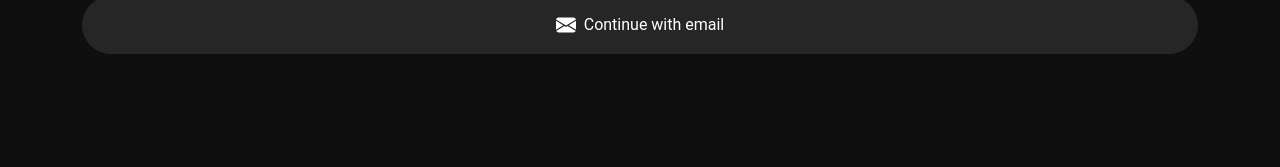
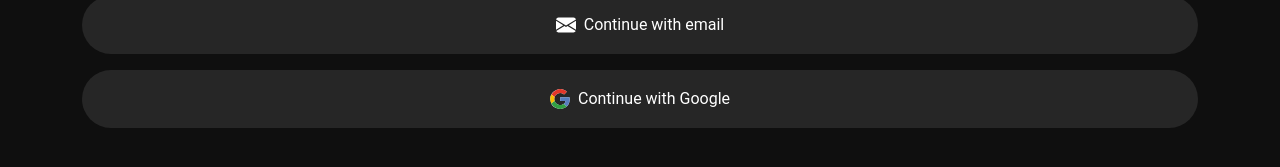
Before and after one commit to mfeke/streetfever, an Angular app: page / in a window 1280 px wide. Shown: the part 405-572 px from the top of the page. Built offline with nearby package versions, Linux system fonts and the light colour scheme; no server answers.

Commit message:
update code with google btn

```diff
--- a/src/app/app.component.html
+++ b/src/app/app.component.html
@@ -92,7 +92,10 @@
       <span class="text-secondary mx-3">OR</span>
       <hr class="w-100" />
     </div>
-    <button type="button" class="btn btn-s align-items-center w-100 py-3 bg-s text-white d-flex justify-content-center">
+    <button
+      type="button"
+      class="btn mb-3 btn-s align-items-center w-100 py-3 bg-s text-white d-flex justify-content-center"
+    >
       <svg
         xmlns="http://www.w3.org/2000/svg"
         width="20"
@@ -107,5 +110,39 @@
       </svg>
       <p class="mb-0">Continue with email</p>
     </button>
+    <button
+      type="button"
+      class="btn mb-3 btn-s align-items-center w-100 py-3 bg-s text-white d-flex justify-content-center"
+    >
+      <svg
+        xmlns="http://www.w3.org/2000/svg"
+        width="20"
+        class="me-2"
+        height="20"
+        viewBox="0 0 128 128"
+      >
+        <path
+          fill="#fff"
+          d="M44.59 4.21a63.28 63.28 0 0 0 4.33 120.9a67.6 67.6 0 0 0 32.36.35a57.13 57.13 0 0 0 25.9-13.46a57.44 57.44 0 0 0 16-26.26a74.3 74.3 0 0 0 1.61-33.58H65.27v24.69h34.47a29.72 29.72 0 0 1-12.66 19.52a36.2 36.2 0 0 1-13.93 5.5a41.3 41.3 0 0 1-15.1 0A37.2 37.2 0 0 1 44 95.74a39.3 39.3 0 0 1-14.5-19.42a38.3 38.3 0 0 1 0-24.63a39.25 39.25 0 0 1 9.18-14.91A37.17 37.17 0 0 1 76.13 27a34.3 34.3 0 0 1 13.64 8q5.83-5.8 11.64-11.63c2-2.09 4.18-4.08 6.15-6.22A61.2 61.2 0 0 0 87.2 4.59a64 64 0 0 0-42.61-.38"
+        />
+        <path
+          fill="#e33629"
+          d="M44.59 4.21a64 64 0 0 1 42.61.37a61.2 61.2 0 0 1 20.35 12.62c-2 2.14-4.11 4.14-6.15 6.22Q95.58 29.23 89.77 35a34.3 34.3 0 0 0-13.64-8a37.17 37.17 0 0 0-37.46 9.74a39.25 39.25 0 0 0-9.18 14.91L8.76 35.6A63.53 63.53 0 0 1 44.59 4.21"
+        />
+        <path
+          fill="#f8bd00"
+          d="M3.26 51.5a63 63 0 0 1 5.5-15.9l20.73 16.09a38.3 38.3 0 0 0 0 24.63q-10.36 8-20.73 16.08a63.33 63.33 0 0 1-5.5-40.9"
+        />
+        <path
+          fill="#587dbd"
+          d="M65.27 52.15h59.52a74.3 74.3 0 0 1-1.61 33.58a57.44 57.44 0 0 1-16 26.26c-6.69-5.22-13.41-10.4-20.1-15.62a29.72 29.72 0 0 0 12.66-19.54H65.27c-.01-8.22 0-16.45 0-24.68"
+        />
+        <path
+          fill="#319f43"
+          d="M8.75 92.4q10.37-8 20.73-16.08A39.3 39.3 0 0 0 44 95.74a37.2 37.2 0 0 0 14.08 6.08a41.3 41.3 0 0 0 15.1 0a36.2 36.2 0 0 0 13.93-5.5c6.69 5.22 13.41 10.4 20.1 15.62a57.13 57.13 0 0 1-25.9 13.47a67.6 67.6 0 0 1-32.36-.35a63 63 0 0 1-23-11.59A63.7 63.7 0 0 1 8.75 92.4"
+        />
+      </svg>
+      <p class="mb-0">Continue with Google</p>
+    </button>
   </div>
 </div>
```
